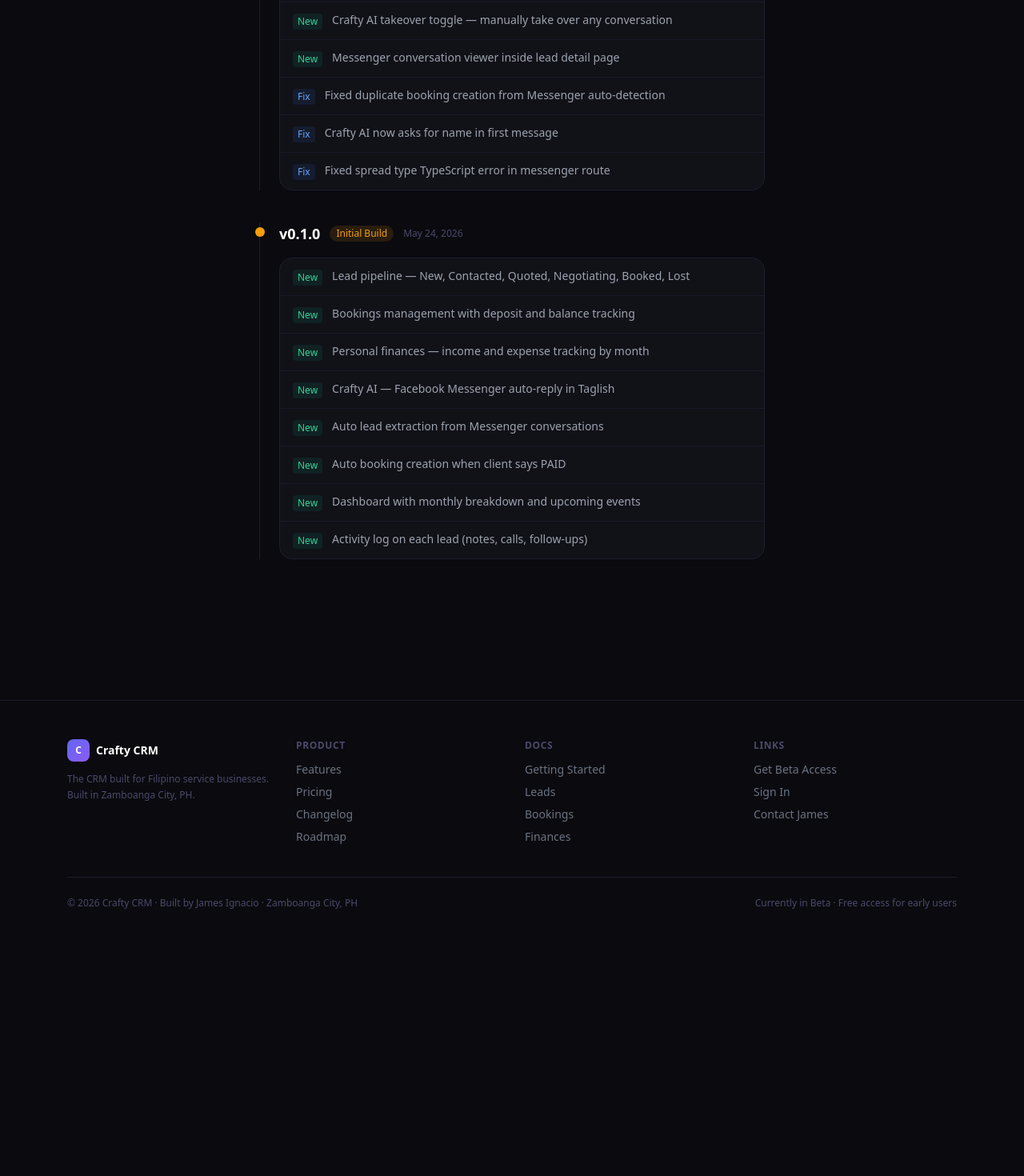
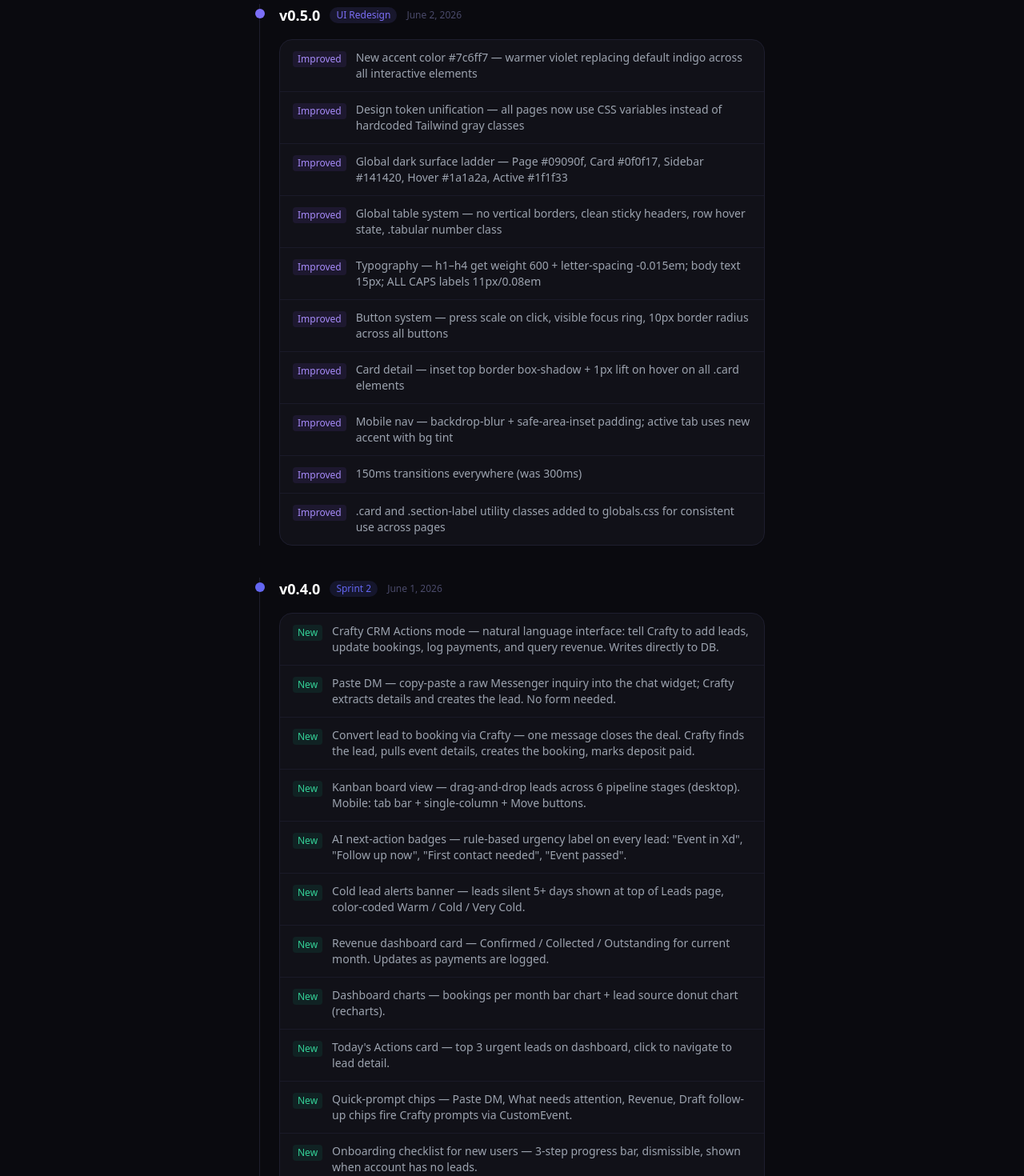
Before and after one commit to JMS255/craftycrm-website, a Next.js app: page /changelog in a window 1280 px wide. Shown: the part 1060-2530 px from the top of the page at 80% size. Before the commit the page ends 2245 px from the top, so only its background shows below. Built offline with nearby package versions, Linux system fonts and the light colour scheme.

Commit message:
docs: add v0.6.0 full redesign to changelog, Sprint 2 complete, Sprint 3 in progress

```diff
--- a/app/changelog/page.tsx
+++ b/app/changelog/page.tsx
@@ -1,4 +1,70 @@
 const releases = [
+  {
+    version: '0.6.0',
+    date: 'June 2, 2026',
+    tag: 'Full Redesign',
+    tagColor: '#7c6ff7',
+    changes: [
+      { type: 'new', text: 'Packages & Pricing page (/settings) — configure base packages and add-ons from the app. Crafty AI reads them from the database on every request, no code change needed.' },
+      { type: 'improved', text: 'Dashboard — greeting with time-of-day, revenue hero strip at top (confirmed / collected / outstanding), Today\'s Actions with colored left border per urgency level, pipeline snapshot segmented bar, upcoming events with date badge. Charts and monthly breakdown moved to bottom.' },
+      { type: 'improved', text: 'Leads list — avatar initial circles colored by stage, colored left border per row showing stage at a glance, simplified 5-column table, action badge under client name.' },
+      { type: 'improved', text: 'Kanban — wider cards (w-64), client avatar in card, stage color on drop zones, column count badge.' },
+      { type: 'improved', text: 'Lead detail — 2-column desktop layout (client info + activity log left, actions right), visual pipeline progress bar with numbered steps and connector lines, timeline activity log with left border thread, Convert to Booking as collapsible card.' },
+      { type: 'improved', text: 'Booking detail — payment progress bar showing % collected, deposit/balance rows with larger numbers, all hardcoded colors replaced.' },
+      { type: 'improved', text: 'Sidebar — replaced emoji nav icons with consistent SVG icons at 18px.' },
+      { type: 'improved', text: 'Mobile nav — 5 tabs with SVG icons (Home, Leads, +, Bookings, Profile). Removed Ads from mobile — secondary feature.' },
+      { type: 'fix', text: 'Sign out was completely inaccessible on mobile — no button existed. Added sign out + theme toggle to Profile page for mobile users.' },
+      { type: 'fix', text: 'Dashboard was capped at max-w-5xl leaving dead whitespace on wide screens. Now fills full content area.' },
+    ],
+  },
+  {
+    version: '0.5.0',
+    date: 'June 2, 2026',
+    tag: 'UI Redesign',
+    tagColor: '#7c6ff7',
+    changes: [
+      { type: 'improved', text: 'New accent color #7c6ff7 — warmer violet replacing default indigo across all interactive elements' },
+      { type: 'improved', text: 'Design token unification — all pages now use CSS variables instead of hardcoded Tailwind gray classes' },
+      { type: 'improved', text: 'Global dark surface ladder — Page #09090f, Card #0f0f17, Sidebar #141420, Hover #1a1a2a, Active #1f1f33' },
+      { type: 'improved', text: 'Global table system — no vertical borders, clean sticky headers, row hover state, .tabular number class' },
+      { type: 'improved', text: 'Typography — h1–h4 get weight 600 + letter-spacing -0.015em; body text 15px; ALL CAPS labels 11px/0.08em' },
+      { type: 'improved', text: 'Button system — press scale on click, visible focus ring, 10px border radius across all buttons' },
+      { type: 'improved', text: 'Card detail — inset top border box-shadow + 1px lift on hover on all .card elements' },
+      { type: 'improved', text: 'Mobile nav — backdrop-blur + safe-area-inset padding; active tab uses new accent with bg tint' },
+      { type: 'improved', text: '150ms transitions everywhere (was 300ms)' },
+      { type: 'improved', text: '.card and .section-label utility classes added to globals.css for consistent use across pages' },
+    ],
+  },
+  {
+    version: '0.4.0',
+    date: 'June 1, 2026',
+    tag: 'Sprint 2',
+    tagColor: '#6366f1',
+    changes: [
+      { type: 'new', text: 'Crafty CRM Actions mode — natural language interface: tell Crafty to add leads, update bookings, log payments, and query revenue. Writes directly to DB.' },
+      { type: 'new', text: 'Paste DM — copy-paste a raw Messenger inquiry into the chat widget; Crafty extracts details and creates the lead. No form needed.' },
+      { type: 'new', text: 'Convert lead to booking via Crafty — one message closes the deal. Crafty finds the lead, pulls event details, creates the booking, marks deposit paid.' },
+      { type: 'new', text: 'Kanban board view — drag-and-drop leads across 6 pipeline stages (desktop). Mobile: tab bar + single-column + Move buttons.' },
+      { type: 'new', text: 'AI next-action badges — rule-based urgency label on every lead: "Event in Xd", "Follow up now", "First contact needed", "Event passed".' },
+      { type: 'new', text: 'Cold lead alerts banner — leads silent 5+ days shown at top of Leads page, color-coded Warm / Cold / Very Cold.' },
+      { type: 'new', text: 'Revenue dashboard card — Confirmed / Collected / Outstanding for current month. Updates as payments are logged.' },
+      { type: 'new', text: 'Dashboard charts — bookings per month bar chart + lead source donut chart (recharts).' },
+      { type: 'new', text: 'Today\'s Actions card — top 3 urgent leads on dashboard, click to navigate to lead detail.' },
+      { type: 'new', text: 'Quick-prompt chips — Paste DM, What needs attention, Revenue, Draft follow-up chips fire Crafty prompts via CustomEvent.' },
+      { type: 'new', text: 'Onboarding checklist for new users — 3-step progress bar, dismissible, shown when account has no leads.' },
+      { type: 'new', text: 'Progressive lead form — 4 fields by default, "Add more details +" expands rest.' },
+      { type: 'new', text: 'Mobile Quick Add — "+" button in bottom nav opens sheet: Add Lead, Paste DM, Log Payment.' },
+      { type: 'new', text: 'Follow-up templates on lead detail — 3 Taglish message templates + Open Messenger deep link button.' },
+      { type: 'new', text: 'PackagePicker component — 4 package cards + toggleable add-ons, auto-calculates total. Add-ons flow into invoice as line items.' },
+      { type: 'new', text: 'Booking confirmation smart link — public /confirm/[token] page: event details, payment breakdown, GCash info, terms. No login required.' },
+      { type: 'new', text: 'Overdue alert banner on Bookings page — event passed, balance unpaid.' },
+      { type: 'new', text: 'Payment status badges per booking row — Unpaid / Deposit Paid / Fully Paid / Overdue.' },
+      { type: 'new', text: 'Micro-animation on Mark Paid — green flash confirmation banner.' },
+      { type: 'new', text: 'SMS follow-up via Semaphore PH — cron sends Taglish SMS to leads with phone numbers and no Messenger.' },
+      { type: 'new', text: 'Open beta ready — delete INVITE_CODE env var in Vercel to open signups publicly.' },
+      { type: 'new', text: 'Custom empty states on Leads and Bookings pages — illustrated CTAs, Paste DM as #1 entry point on empty leads.' },
+    ],
+  },
   {
     version: '0.3.0',
     date: 'May 27, 2026',
--- a/app/roadmap/page.tsx
+++ b/app/roadmap/page.tsx
@@ -1,7 +1,7 @@
 const quarters = [
   {
     label: 'Now — Beta',
-    status: 'current',
+    status: 'done',
     color: '#10b981',
     items: [
       { status: 'done', text: 'Multi-user accounts with data isolation' },
@@ -18,8 +18,8 @@
     ],
   },
   {
-    label: 'Sprint 2 — July 2026',
-    status: 'next',
+    label: 'Sprint 2 — June 2026',
+    status: 'done',
     color: '#6366f1',
     items: [
       { status: 'done', text: 'Crafty Assistant — CRM Actions mode: tell Crafty to add leads, update bookings, log payments, and query revenue in plain English' },
@@ -35,13 +35,13 @@
       { status: 'done', text: 'Open beta ready — delete INVITE_CODE env var in Vercel to open signups publicly' },
       { status: 'done', text: 'AI next-action badges — rule-based label on each lead in list, mobile, and kanban: "Event in Xd", "Follow up now", "First contact needed", "Event passed"' },
       { status: 'done', text: 'Payments redesign — Overdue alert banner on bookings page + payment status badge per booking (Unpaid / Deposit Paid / Fully Paid / Overdue)' },
-      { status: 'planned', text: 'Custom package builder — click to select base package + add-ons, total auto-calculates, flows into invoice and Crafty' },
-      { status: 'planned', text: 'Crafty AI training — configure personality, packages, and pricing from the app (no code required)' },
+      { status: 'done', text: 'Custom package builder — click to select base package + add-ons, total auto-calculates, flows into invoice and Crafty' },
+      { status: 'done', text: 'Crafty AI training — configure packages and pricing from the app via /settings; Crafty reads from DB on every request, no code change needed' },
     ],
   },
   {
     label: 'Sprint 3 — August 2026',
-    status: 'future',
+    status: 'current',
     color: '#a78bfa',
     items: [
       { status: 'planned', text: 'GCash / PayMongo payment links — auto-generate a payment link per booking; webhook auto-marks deposit paid when client pays' },
@@ -95,15 +95,21 @@
           <div key={q.label} className="relative pl-6 border-l" style={{ borderColor: '#1e1e2e' }}>
             {/* Dot */}
             <div className="absolute -left-1.5 top-1.5 w-3 h-3 rounded-full"
-              style={{ background: q.status === 'current' ? q.color : '#1e1e2e', border: `2px solid ${q.color}` }} />
+              style={{ background: (q.status === 'current' || q.status === 'done') ? q.color : '#1e1e2e', border: `2px solid ${q.color}` }} />
 
             <div className="mb-4">
               <div className="flex items-center gap-3 flex-wrap">
                 <span className="text-lg font-bold text-white">{q.label}</span>
                 {q.status === 'current' && (
                   <span className="text-xs px-2 py-0.5 rounded-full font-medium"
+                    style={{ background: 'rgba(99,102,241,0.15)', color: '#a5b4fc' }}>
+                    In progress
+                  </span>
+                )}
+                {q.status === 'done' && (
+                  <span className="text-xs px-2 py-0.5 rounded-full font-medium"
                     style={{ background: 'rgba(16,185,129,0.15)', color: '#10b981' }}>
-                    In progress
+                    Shipped ✓
                   </span>
                 )}
               </div>
```
